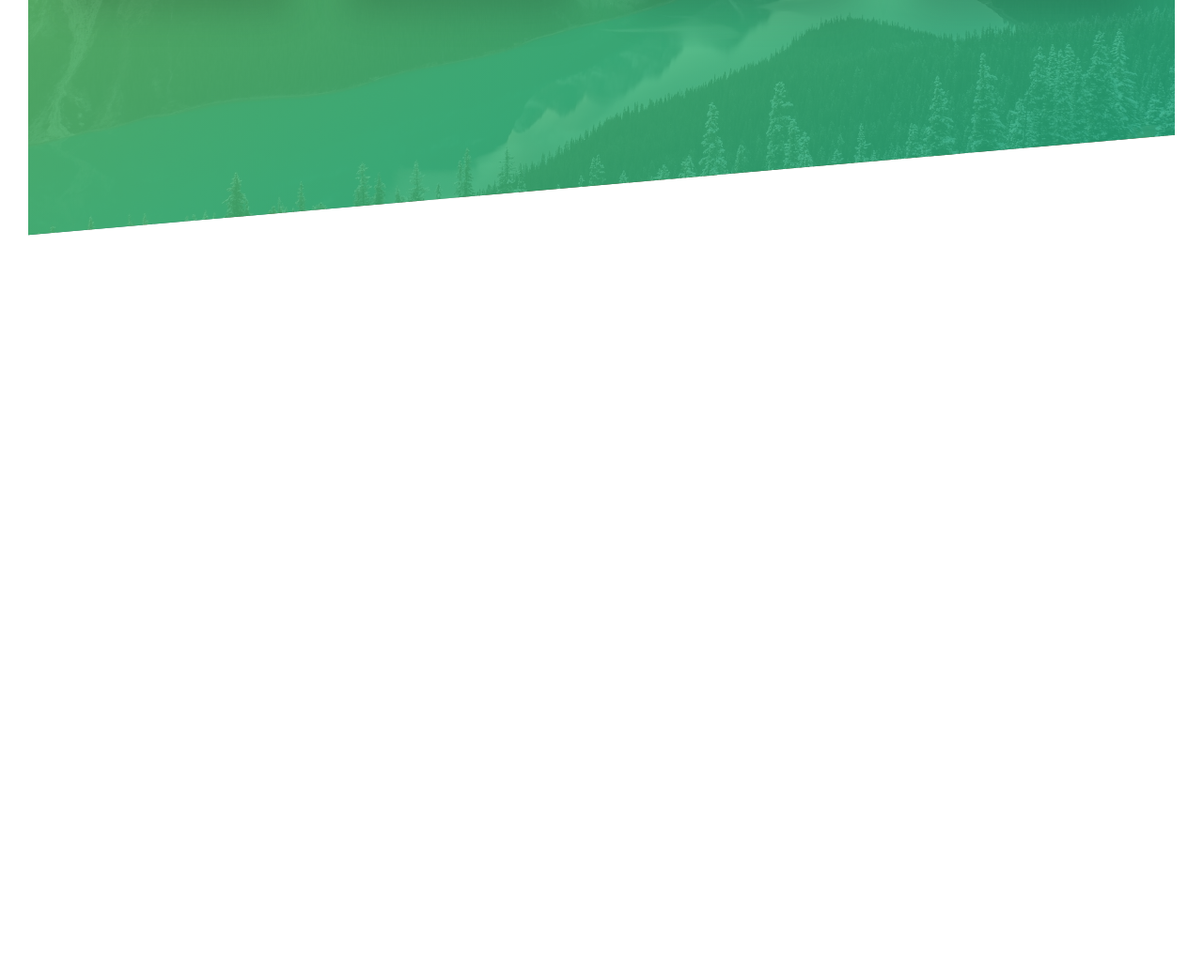
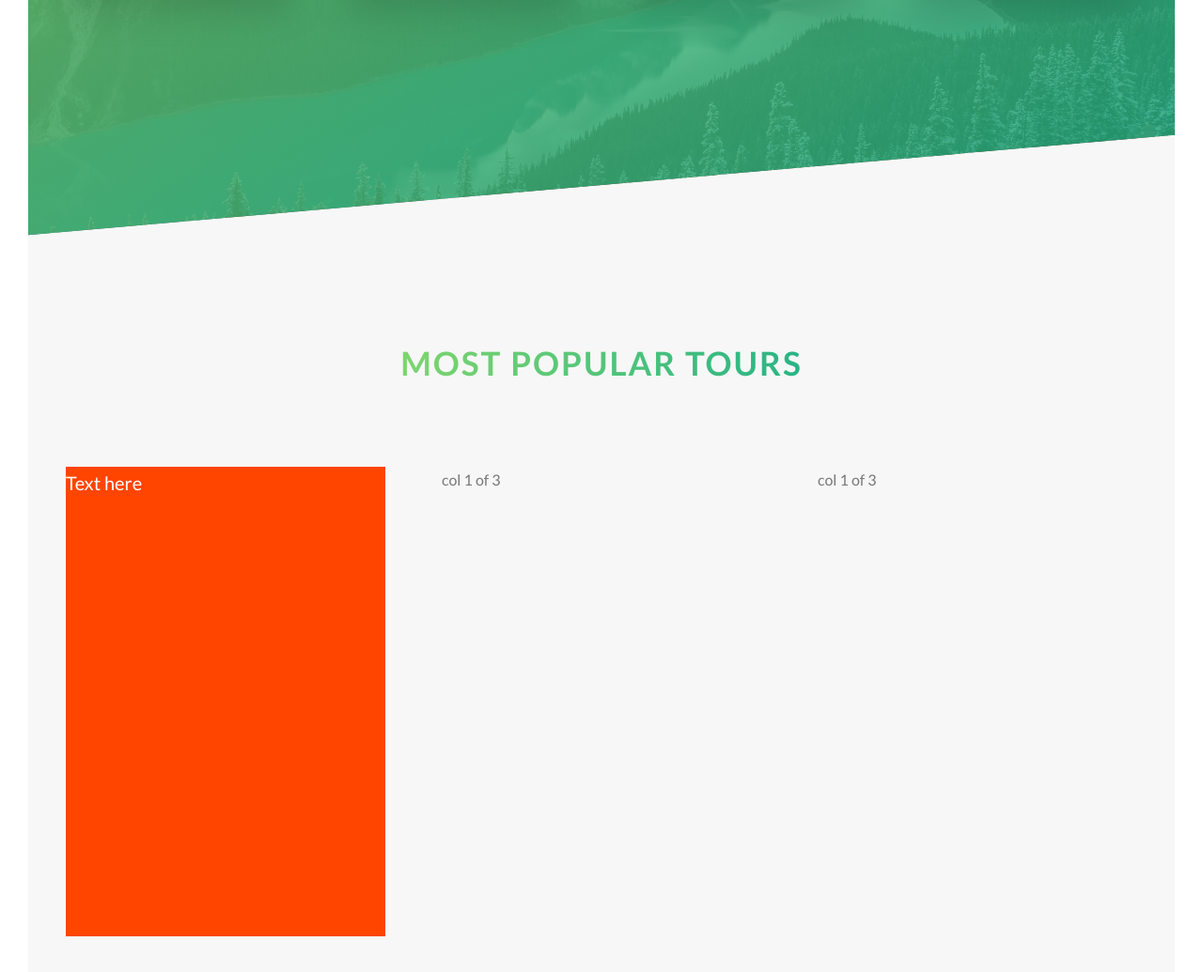
Before and after one commit to BETH-A/Natours, a website: page starter/index.html in a window 1280 px wide. Shown: the part 1947-2982 px from the top of the page at 94% size. Before the commit the page ends 2198 px from the top, so only its background shows below. Drawn offline with Linux system fonts and the light colour scheme.

Commit message:
Setting up card components

```diff
--- a/starter/index.html
+++ b/starter/index.html
@@ -145,7 +145,30 @@
                     </div>
                 </div>
             </section>
+            <section class="section-tours">
+                <div class="u-center-text u-margin-bottom-big">
+                    <h2 class="heading-secondary">
+                        Most popular tours
+                    </h2>
+                </div>
+                <div class="row">
+                    <div class="col-1-of-3">
+                        <div class="card">
+                            <div class="card__side">
+                                Text here
+                            </div>
+                        </div>
+                    </div>
+                    <div class="col-1-of-3">
+                        col 1 of 3
+                    </div>
+                    <div class="col-1-of-3">
+                        col 1 of 3
+                    </div>
+                </div>
 
+
+            </section>
         </main>
 
     </body>
--- /dev/null
+++ b/starter/sass/components/_card.scss
@@ -0,0 +1,19 @@
+.card {
+    perspective: 150rem;
+    -moz-perspective: 150rem;
+
+    &__side {
+        background-color: orangered;
+        height: 50rem;
+        transition: all .8s;
+        color: white;
+        font-size: 2rem;
+    }
+
+    &:hover &__side {
+        transform: rotateY(180deg);
+
+    }
+
+
+}
--- a/starter/sass/main.scss
+++ b/starter/sass/main.scss
@@ -8,6 +8,7 @@
 @import "base/utilities";
 
 @import "components/button";
+@import "components/card";
 @import "components/composition";
 @import "components/feature-box";
 
--- a/starter/sass/pages/_home.scss
+++ b/starter/sass/pages/_home.scss
@@ -19,3 +19,11 @@
             transform: skewY(5deg);
         }
 }
+
+.section-tours {
+    background-color: $color-grey-light-1;
+    padding: 25rem 0 50rem 0;
+    margin-top: -9rem;
+
+
+}
```
Also changed, not shown: starter/css/style.css.
